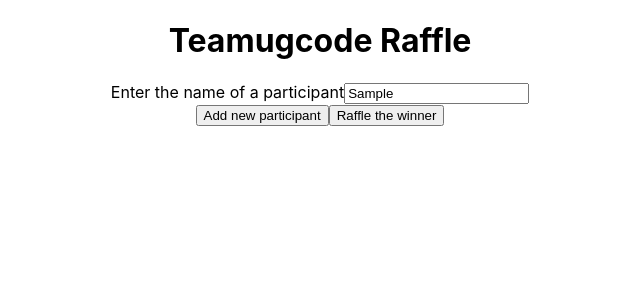
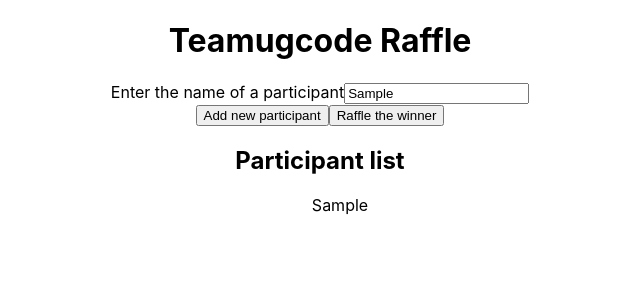
Before and after one commit to teamugcode/teamugcode-raffle, a React (Create React App) app: page / in a window 1280 px wide. Both pictures are taken after typing "Sample" into the empty fields and a click on the button "Add new participant". Shown: the top 300 px of the page, without its empty margins (320-960 px from the left). Built offline with nearby package versions, Linux system fonts and the light colour scheme.

Commit message:
Add ParticipantList component

```diff
--- a/src/App.js
+++ b/src/App.js
@@ -4,6 +4,7 @@ import NameInput from "./components/NameInput";
 import AddParticipantButton from "./components/AddParticipantButton";
 import React, { useState } from "react";
 import RaffleButton from "./components/RaffleButton";
+import ParticipantList from "./components/ParticipantList";
 
 function App() {
     const inputRef = React.createRef();
@@ -26,6 +27,10 @@ function App() {
                 participants={participants}
                 text="Raffle the winner"
             />
+            <ParticipantList
+                title="Participant list"
+                participants={participants}
+            />
         </div>
     );
 }
--- /dev/null
+++ b/src/components/ParticipantList.js
@@ -0,0 +1,23 @@
+const ParticipantList = (props) => {
+    const participants = props.participants;
+
+    return (
+        <div>
+            <h2 className="ParticipantList__Title">{props.title}</h2>
+            <ul className="ParticipantList__List">
+                {participants?.map((name, index) => {
+                    return (
+                        <span
+                            className="ParticipantList__Participant"
+                            key={`participant-${index}`}
+                        >
+                            {name}
+                        </span>
+                    );
+                })}
+            </ul>
+        </div>
+    );
+};
+
+export default ParticipantList;
```
